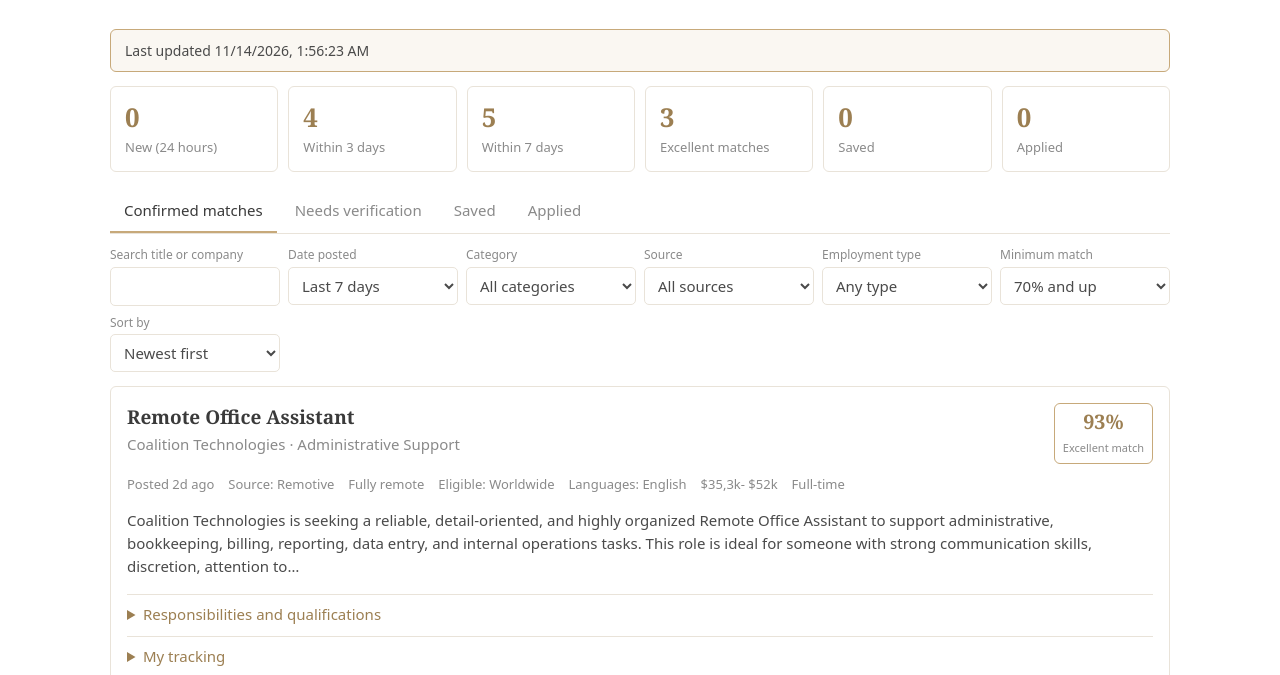
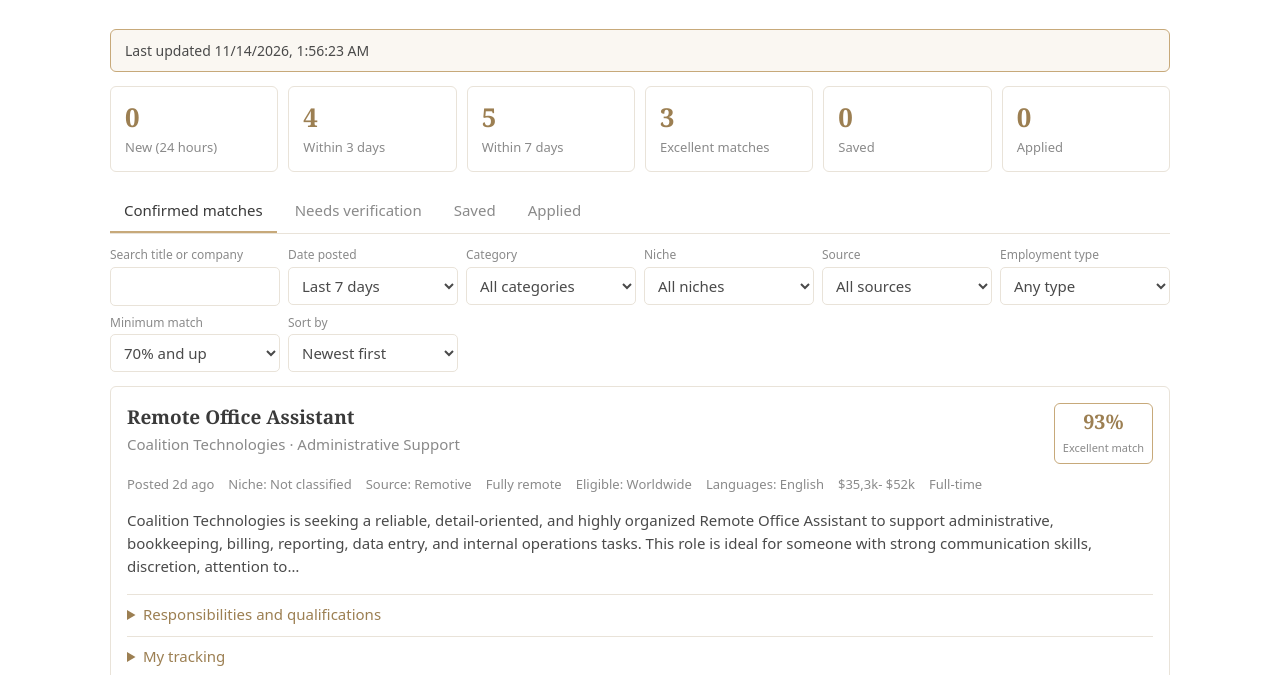
Before and after one commit to judyannsantiago/job-finder, a plain HTML site: page index.html in a window 1280 px wide. Shown: the part 105-780 px from the top of the page. Drawn offline with Linux system fonts and the light colour scheme.

Commit message:
Update index.html

```diff
--- a/index.html
+++ b/index.html
@@ -48,7 +48,7 @@ const STATUSES=["Interested","For Review","Ready to Apply","Applied","Interview"
 const $=s=>document.querySelector(s);
 const esc=s=>String(s==null?'':s).replace(/[&<>"']/g,c=>({'&':'&amp;','<':'&lt;','>':'&gt;','"':'&quot;',"'":'&#39;'}[c]));
 const safeUrl=u=>/^https?:\/\//i.test(u||'')?u:'#';
-let jobs=[],meta={},tab='confirmed',f={date:'168',q:'',cat:'',src:'',min:'70',type:'',sort:'new',from:'',to:''};
+let jobs=[],meta={},tab='confirmed',f={date:'168',q:'',cat:'',niche:'',src:'',min:'70',type:'',sort:'new',from:'',to:''};
 let track={};try{track=JSON.parse(localStorage.getItem('jf_track')||'{}')}catch(e){}
 const save=()=>{try{localStorage.setItem('jf_track',JSON.stringify(track))}catch(e){}};
 const now=Date.now();
@@ -65,19 +65,20 @@ function loadJobs(){
 function init(){
   $('#banner').innerHTML=meta.sample?'<div class="banner"><b>Sample data.</b> These listings are placeholders to preview the layout. Real jobs arrive in Stage 2.</div>':
    (meta.generated_at?'<div class="banner">Last updated '+esc(new Date(meta.generated_at).toLocaleString())+'</div>':'');
-  const cats=[...new Set(jobs.map(j=>j.category))].sort(),srcs=[...new Set(jobs.map(j=>j.source))].sort(),types=[...new Set(jobs.map(j=>j.type).filter(Boolean))].sort();
+  const niches=[...new Set(jobs.map(j=>j.niche).filter(Boolean))].sort(),cats=[...new Set(jobs.map(j=>j.category))].sort(),srcs=[...new Set(jobs.map(j=>j.source))].sort(),types=[...new Set(jobs.map(j=>j.type).filter(Boolean))].sort();
   const opt=(a,l)=>'<option value="">'+l+'</option>'+a.map(x=>'<option>'+esc(x)+'</option>').join('');
   $('#filters').innerHTML=`
   <div><label for="fq">Search title or company</label><input id="fq"></div>
   <div><label for="fd">Date posted</label><select id="fd"><option value="24">Last 24 hours</option><option value="72">Last 3 days</option><option value="168" selected>Last 7 days</option><option value="c">Custom range</option></select></div>
   <div id="cr" hidden><label>From</label><input type="date" id="ff"><label>To</label><input type="date" id="ft"></div>
   <div><label for="fc">Category</label><select id="fc">${opt(cats,'All categories')}</select></div>
+  <div><label for="fn">Niche</label><select id="fn">${opt(niches,'All niches')}</select></div>
   <div><label for="fs">Source</label><select id="fs">${opt(srcs,'All sources')}</select></div>
   <div><label for="ft2">Employment type</label><select id="ft2">${opt(types,'Any type')}</select></div>
   <div><label for="fm">Minimum match</label><select id="fm"><option value="70">70% and up</option><option value="80">80% and up</option><option value="90">90% and up</option></select></div>
   <div><label for="fo">Sort by</label><select id="fo"><option value="new">Newest first</option><option value="score">Highest match</option><option value="sal">Salary</option></select></div>`;
   const bind=(id,k)=>$(id).addEventListener('input',e=>{f[k]=e.target.value;if(k==='date')$('#cr').hidden=e.target.value!=='c';render()});
-  bind('#fq','q');bind('#fd','date');bind('#ff','from');bind('#ft','to');bind('#fc','cat');bind('#fs','src');bind('#ft2','type');bind('#fm','min');bind('#fo','sort');
+  bind('#fq','q');bind('#fd','date');bind('#ff','from');bind('#ft','to');bind('#fc','cat');bind('#fn','niche');bind('#fs','src');bind('#ft2','type');bind('#fm','min');bind('#fo','sort');
   render();
 }
 function inRange(j){
@@ -87,7 +88,7 @@ function inRange(j){
 }
 function pass(j){
   if(f.q&&!(j.title+' '+j.company).toLowerCase().includes(f.q.toLowerCase()))return false;
-  if(f.cat&&j.category!==f.cat)return false;if(f.src&&j.source!==f.src)return false;if(f.type&&j.type!==f.type)return false;
+  if(f.cat&&j.category!==f.cat)return false;if(f.niche&&j.niche!==f.niche)return false;if(f.src&&j.source!==f.src)return false;if(f.type&&j.type!==f.type)return false;
   return (j.score||0)>=+f.min;
 }
 function counts(){
@@ -124,7 +125,7 @@ function card(j){
    <div class="score"><b>${j.score||0}%</b><span>${band(j.score||0)}</span></div></div>
    <div class="meta">${h!=null&&h<=24?'<span class="badge">New: under 24h</span>':''}
     ${j.verification!=='confirmed'?'<span class="badge w">Needs verification</span>':''}
-    <span>${esc(dateLbl)}</span><span>Source: ${esc(j.source)}</span><span>${j.remote==='confirmed'?'Fully remote':'Remote status unverified'}</span>
+    <span>${esc(dateLbl)}</span><span>Niche: ${esc(j.niche||'Not classified')}</span><span>Source: ${esc(j.source)}</span><span>${j.remote==='confirmed'?'Fully remote':'Remote status unverified'}</span>
     <span>Eligible: ${esc(j.eligible_location)}</span><span>Languages: ${esc(j.languages)}</span>
     ${j.salary?'<span>'+esc(j.salary)+'</span>':''}${j.type?'<span>'+esc(j.type)+'</span>':''}</div>
    <p>${esc(j.summary)}</p>
```
